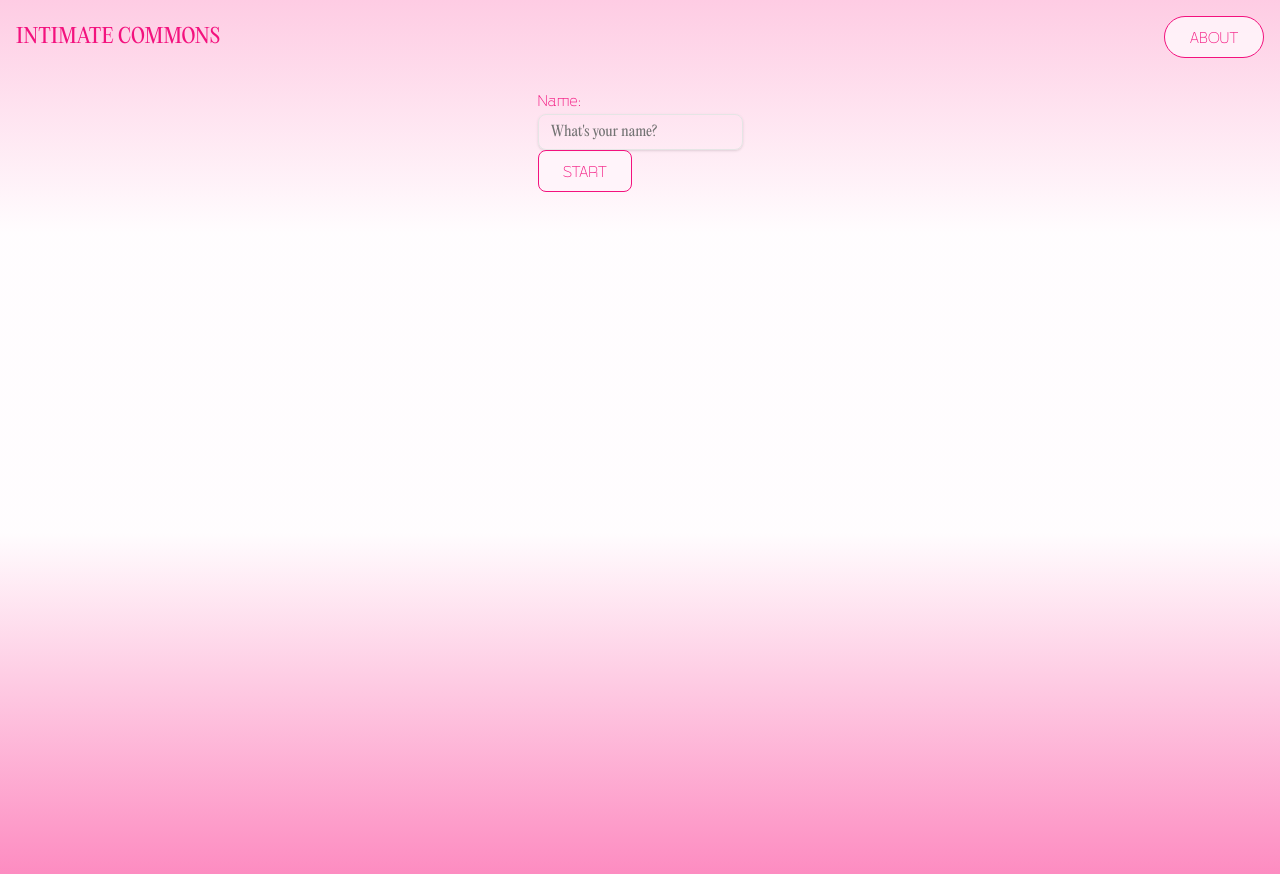
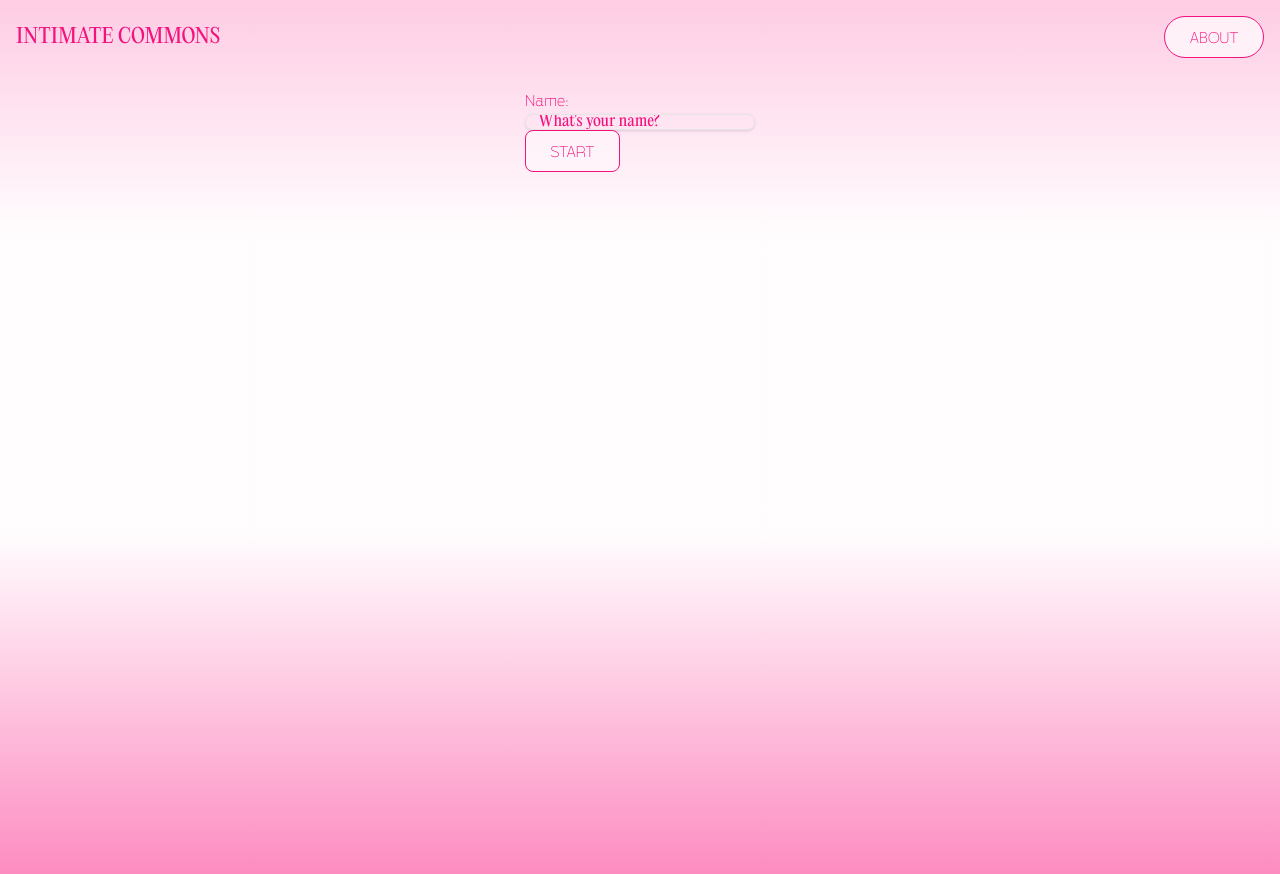
Before and after one commit to scazan/intimate-commons, a Next.js app: page / in a window 1280 px wide. Built offline with nearby package versions, Linux system fonts and the light colour scheme; no server answers.

Commit message:
allow custom input

```diff
--- a/src/components/QuestionForm/index.tsx
+++ b/src/components/QuestionForm/index.tsx
@@ -1,5 +1,5 @@
 "use client";
-import { useEffect, useState } from "react";
+import { useEffect, useState, useRef } from "react";
 import { useRouter } from "next/navigation";
 import { RadioGroup, Button, Label, Input } from "@/components/base/ui";
 import { Choice, Header2, Header3 } from "@/components";
@@ -44,6 +44,7 @@
     setStep((step) => step + 1);
 
     form.reset();
+    form.setValue("customInput", "");
     return false;
   };
 
--- a/src/components/base/ui/input.tsx
+++ b/src/components/base/ui/input.tsx
@@ -3,13 +3,13 @@
 import { cn } from "@/lib/utils";
 import { cva, type VariantProps } from "class-variance-authority";
 const inputVariants = cva(
-  "flex h-9 w-full rounded-md border border-input bg-transparent px-3 py-1 text-sm shadow transition-colors file:border-0 file:bg-transparent file:text-sm file:font-medium placeholder:text-muted-foreground focus-visible:outline-none focus-visible:ring-1 focus-visible:ring-ring disabled:cursor-not-allowed disabled:opacity-50",
+  "flex h-4 w-full rounded-md border border-input bg-transparent px-3 py-1 shadow file:border-0 file:bg-transparent file:text-sm file:font-medium placeholder:text-foreground focus-visible:outline-none focus-visible:ring-1 focus-visible:ring-ring disabled:cursor-not-allowed disabled:opacity-50",
   {
     variants: {
       variant: {
         default: "",
         unstyled:
-          "shadow-none outline-none border-none focus-visible:outline-none focus-visible:ring-0 px-0 py-0 uppercase",
+          "shadow-none rounded-none outline-none border-none focus-visible:outline-none focus-visible:ring-0 px-0 py-0 uppercase",
       },
     },
     defaultVariants: {
```
Also changed, not shown: src/components/Choice/index.tsx (+6 -1 lines).
